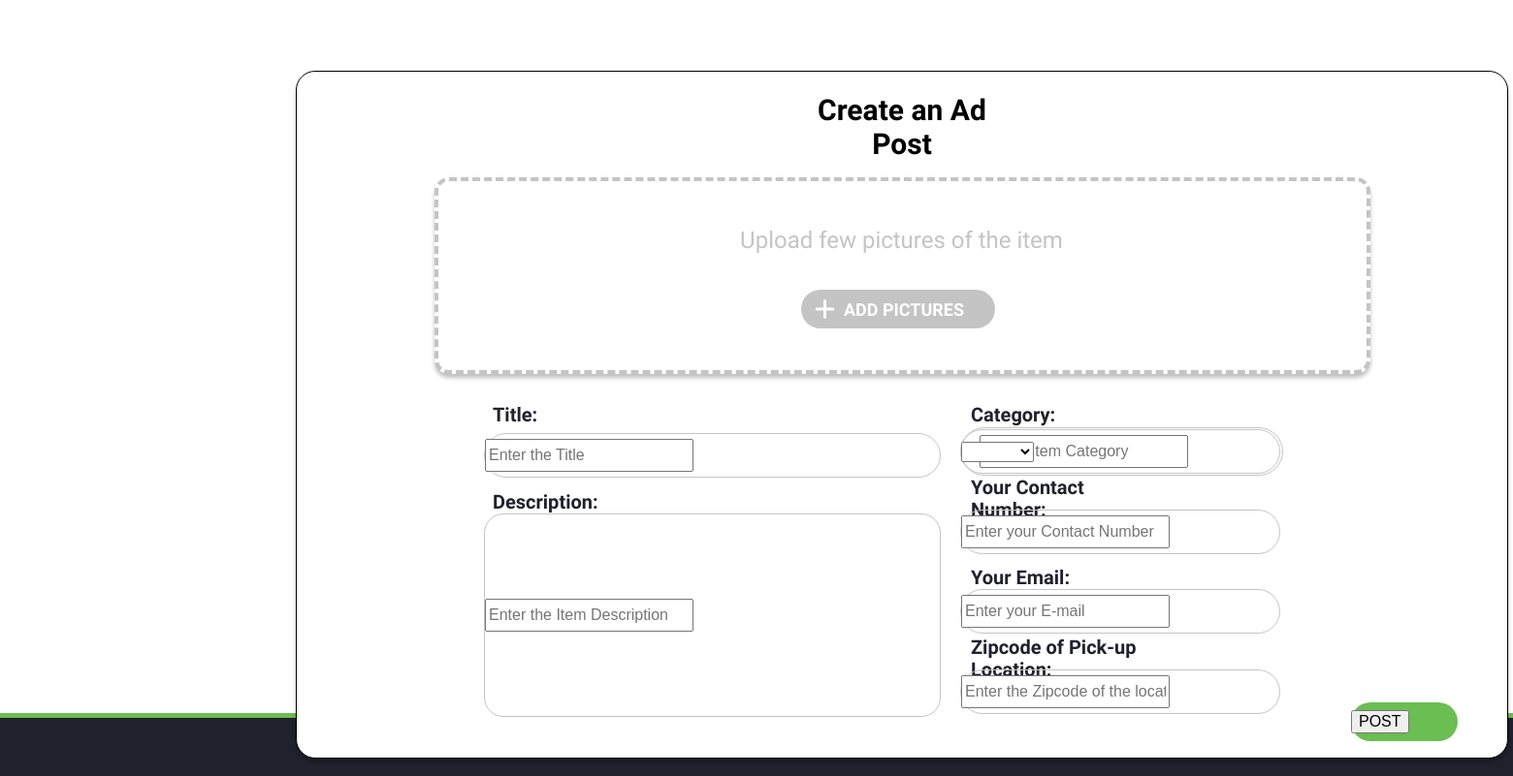
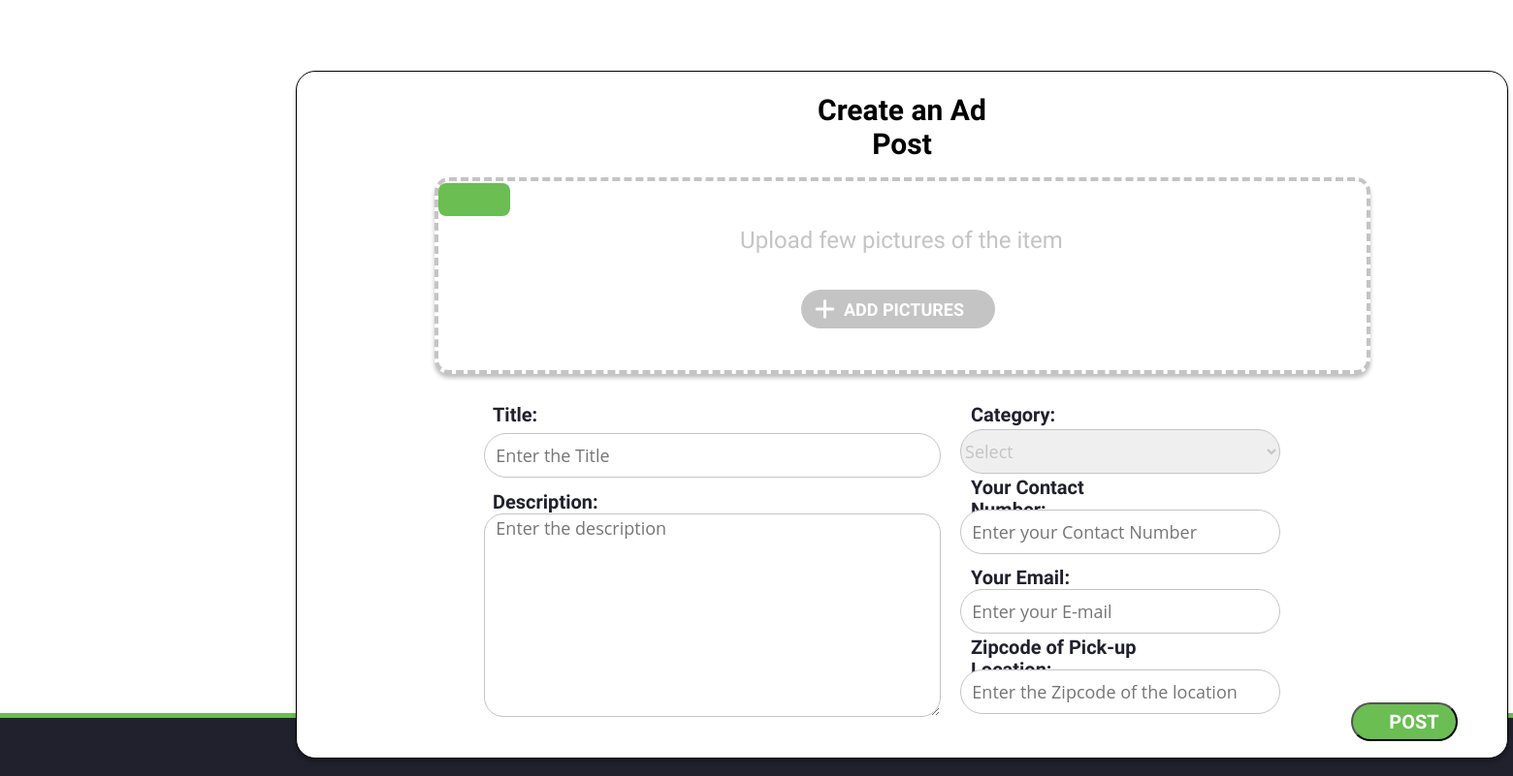
Before and after one commit to gcivil-nyu-org/S2022-Team-3-repo, a Django app: template greenCan/reuse/templates/adpostui.html in a window 1560 px wide; the page is wider, and only the part inside the window is pictured. Shown: the part 107-908 px from the top of that part at 97% size. Run offline with Django 4.2, Linux system fonts and the light colour scheme; the template is opened without the code that fills it, so the values that code supplies are empty; some libraries are stand-ins or nearby versions.

Commit message:
Update adpostui.html

```diff
--- a/greenCan/reuse/templates/adpostui.html
+++ b/greenCan/reuse/templates/adpostui.html
@@ -16,7 +16,7 @@
 
 
 <div class="outer_frame">
-  <form action="some_page.php">
+  <form action="action_page.php">
     <div class="cancel_icon">
 
     </div>
@@ -27,6 +27,7 @@
       <div class="upload_text">
         Upload few pictures of the item
       </div>
+      <button type="button" onclick="alert('Hello world!')">
         <div class="add_pic_frame">
           <div class="plus_icon">
             <i class="fa fa-plus" style="color: #FFFFFF"></i>
@@ -35,31 +36,21 @@
             ADD PICTURES
           </div>
         </div>
+      </button>
     </div>
     <div class="title_frame">
       <div class="title_text">
         Title:
       </div>
-      <div class="title_rectangle">
+      <input type="text" class="enter_title" id="enter_title" name="enter_title" placeholder="  Enter the Title">
     </div>
-      <div class="enter_title">
-       <input type="text" id="enter_title" name="enter_title" placeholder="Enter the Title">
-      </div>
-    </div>
-
-
-
 
 
     <div class="description_frame">
       <div class="description_text">
         Description:
       </div>
-      <div class="description_rectangle">
-      </div>
-      <div class="enter_description">
-        <input type="text" id="enter_description" name="enter_description" placeholder="Enter the Item Description">
-      </div>
+      <textarea class="enter_description" placeholder="  Enter the description"></textarea>
     </div>
 
 
@@ -67,49 +58,27 @@
       <div class="category_text">
         Category:
       </div>
-      <div class="category_rectangle">
-      </div>
-      <div class="enter_category">
-        <input type="text" id="enter_category" name="enter_category" placeholder="Select Item Category">
-      </div>
-      <div class="category_select_icon">
-        <!--<i class="fa fa-caret-down" style="color: #C4C4C4"></i>--->
-        <select id="country" name="country">
-          <option value="blank"></option>
-          <option value="ewaste">Ewaste</option>
-          <option value="textile">Textile</option>
+      <select id="country" class="category_select_icon" name="country">
+        <option value="blank"> Select</option>
+        <option value="ewaste"> Ewaste</option>
+        <option value="textile"> Textile</option>
       </select>
     </div>
-    </div>
-
-
-
-
-
 
 
     <div class="contact_frame">
       <div class="contact_text">
         Your Contact Number:
       </div>
-      <div class="contact_rectangle">
+      <input type="tel" class="enter_contact"  id="enter_contact" name="enter_contact" placeholder="  Enter your Contact Number">
     </div>
-      <div class="enter_contact">
-        <input type="tel" id="enter_contact" name="enter_contact" placeholder="Enter your Contact Number">
-      </div>
-    </div>
-
 
 
     <div class="email_frame">
       <div class="email_text">
         Your Email:
       </div>
-      <div class="email_rectangle">
-      </div>
-      <div class="enter_email">
-        <input type="email" id="enter_email" name="enter_email" placeholder="Enter your E-mail">
-      </div>
+      <input type="email" class="enter_email"  id="enter_email" name="enter_email" placeholder="  Enter your E-mail">
     </div>
 
 
@@ -117,23 +86,13 @@
       <div class="zipcode_text">
         Zipcode of Pick-up Location:
       </div>
-      <div class="zipcode_rectangle">
-      </div>
-      <div class="enter_zipcode">
-        <input type="text" id="enter_zipcode" name="enter_zipcode" pattern="[0-9]{5}" placeholder="Enter the Zipcode of the location">
-      </div>
+      <input type="text" class="enter_zipcode"  id="enter_zipcode" name="enter_zipcode" pattern="[0-9]{5}" placeholder="  Enter the Zipcode of the location">
     </div>
 
 
     <div class="post_frame">
-      <div class="post_rectangle">
+      <input type="submit" class="post_text" value="    POST">
     </div>
-      <div class="post_text">
-        <input type="submit" value="POST">
-      </div>
-    </div>
-
-
 
   </form>
 </div>
```
Lines whose indentation alone changed are shown as unchanged.
